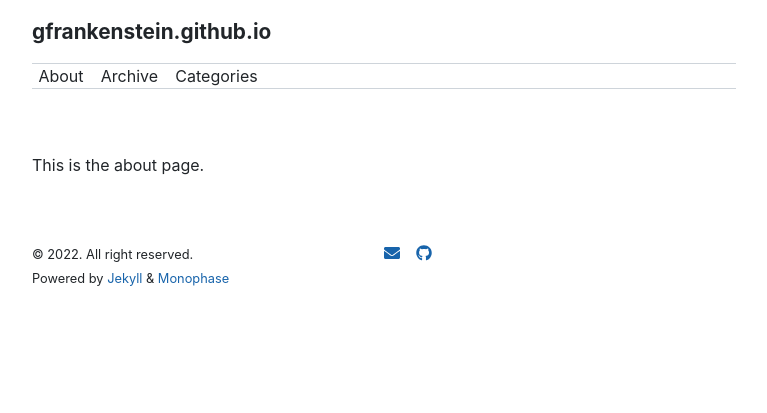
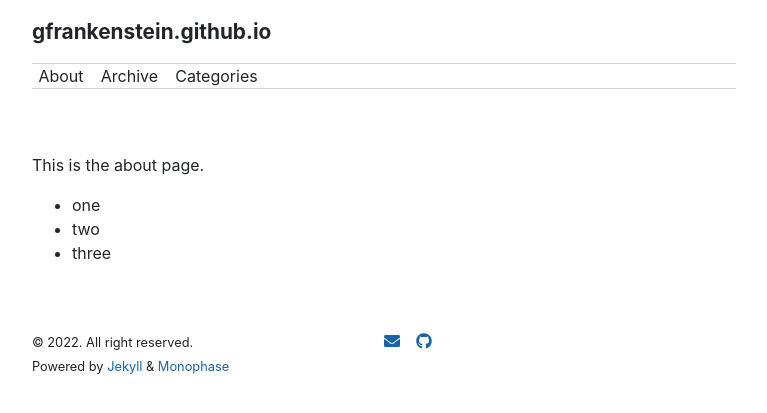
Before and after one commit to GFrankenstein/gfrankenstein.github.io, a Jekyll site: the page built from about.md, in a window 1280 px wide. Shown: the top 413 px of the page, without its empty margins (256-1023 px from the left). Built offline with Jekyll 4.4.1, drawn with Linux system fonts in a browser that asks for light colours; nearby versions of some CDN libraries; our own code applies the rules of GitHub Pages for plain Markdown files.

Commit message:
Update about.md

```diff
--- a/about.md
+++ b/about.md
@@ -1 +1,9 @@
+---
+layout: page
+---
+
 This is the about page.
+
+- one
+- two
+- three
```
